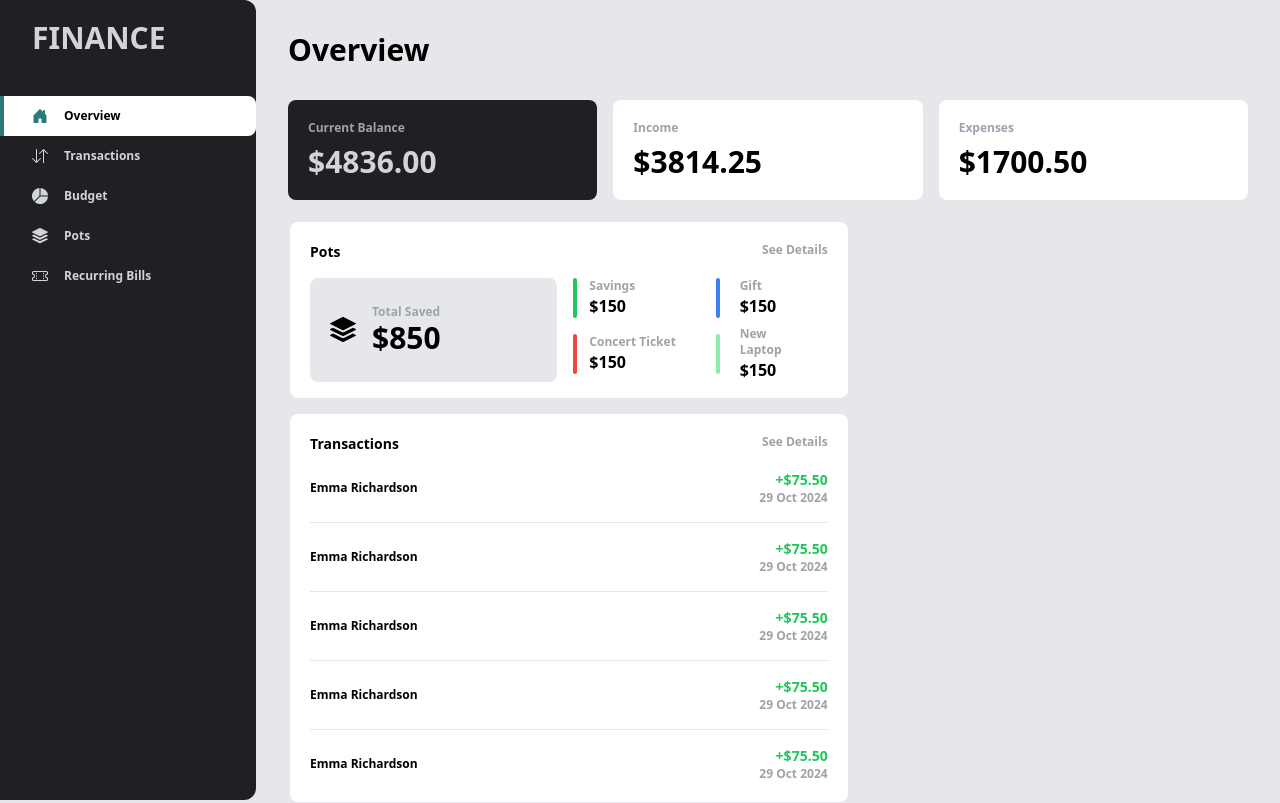
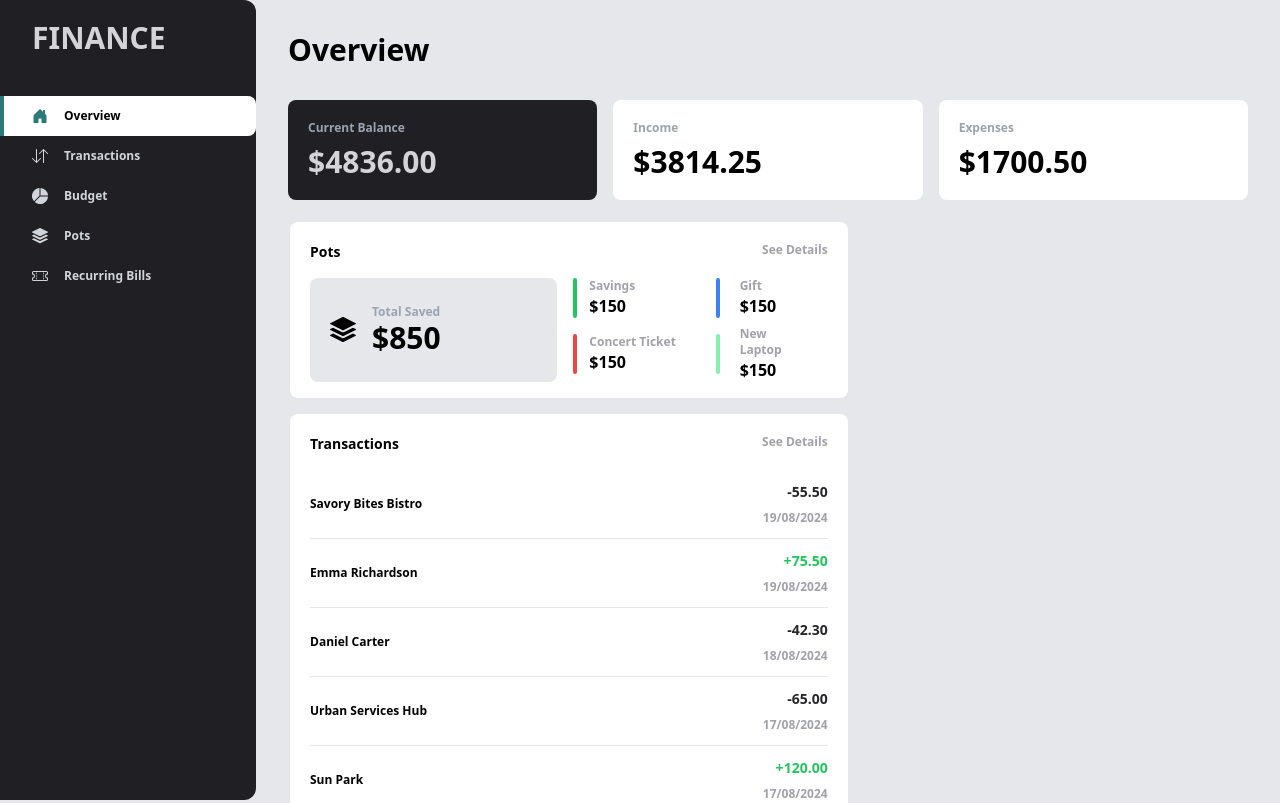
Before and after one commit to Samn1ce/Dashboard-react, a React (Vite) app in the folder finance/: page / in a window 1280 px wide. Shown: the top 803 px of the page. Built offline with nearby package versions, Linux system fonts and the light colour scheme.

Commit message:
added transaction overview

```diff
--- a/finance/package.json
+++ b/finance/package.json
@@ -11,6 +11,7 @@
   },
   "dependencies": {
     "chart.js": "^4.4.6",
+    "date-fns": "^4.1.0",
     "react": "^18.3.1",
     "react-chartjs-2": "^5.2.0",
     "react-dom": "^18.3.1",
--- a/finance/src/views/Overview.jsx
+++ b/finance/src/views/Overview.jsx
@@ -1,3 +1,5 @@
+import { useMemo } from "react";
+import { format } from "date-fns";
 import { NavLink } from "react-router-dom";
 import { Pie } from "react-chartjs-2";
 import { Chart as ChartJS, ArcElement, Tooltip, Legend } from "chart.js";
@@ -31,6 +33,23 @@ function Overview() {
       },
     },
   };
+
+  const sorted = "latest";
+  const show = 5;
+
+  const sortedTransactions = useMemo(() => {
+    const done = [...Data.transactions];
+
+    if (sorted === "latest") {
+      return done.sort((a, b) => new Date(b.date) - new Date(a.date));
+    } else {
+      return;
+    }
+  }, [sorted]);
+
+  const startIndex = 0 * show;
+  const endIndex = startIndex + show;
+  const currentTransactions = sortedTransactions.slice(startIndex, endIndex);
 
   return (
     <div className="w-full">
@@ -125,74 +144,31 @@ function Overview() {
               </div>
             </div>
             {/* TRANSACTION LIST */}
-            <div className="flex justify-between items-center">
-              <h6 className="text-xs font-bold">Emma Richardson</h6>
-              <div className="text-right">
-                <div className="text-sm font-bold text-green-500">+$75.50</div>
+            <div className="">
+              {currentTransactions.map((c) => {
+                const formattedDate = format(new Date(c.date), "dd/MM/yyyy");
+                return (
+                  <>
+                    <div className="flex justify-between items-center py-3">
+                      <h6 className="text-xs font-bold">{c.name}</h6>
+                      <div className="text-right flex flex-col gap-2">
+                        <div
+                          className={`text-sm font-bold ${
+                            c.amount >= 0 ? "text-green-500" : "text-zinc-800"
+                          }`}
+                        >
+                          {c.amount >= 0 ? "+" : ""}
+                          {c.amount.toFixed(2)}
+                        </div>
                         <p className="text-xs font-semibold text-zinc-400">
-                  {new Date().toLocaleDateString("en-GB", {
-                    day: "numeric",
-                    month: "short",
-                    year: "numeric",
-                  })}
+                          {formattedDate}
                         </p>
                       </div>
                     </div>
                     <hr />
-            <div className="flex justify-between items-center">
-              <h6 className="text-xs font-bold">Emma Richardson</h6>
-              <div className="text-right">
-                <div className="text-sm font-bold text-green-500">+$75.50</div>
-                <p className="text-xs font-semibold text-zinc-400">
-                  {new Date().toLocaleDateString("en-GB", {
-                    day: "numeric",
-                    month: "short",
-                    year: "numeric",
+                  </>
+                );
               })}
-                </p>
-              </div>
-            </div>
-            <hr />
-            <div className="flex justify-between items-center">
-              <h6 className="text-xs font-bold">Emma Richardson</h6>
-              <div className="text-right">
-                <div className="text-sm font-bold text-green-500">+$75.50</div>
-                <p className="text-xs font-semibold text-zinc-400">
-                  {new Date().toLocaleDateString("en-GB", {
-                    day: "numeric",
-                    month: "short",
-                    year: "numeric",
-                  })}
-                </p>
-              </div>
-            </div>
-            <hr />
-            <div className="flex justify-between items-center">
-              <h6 className="text-xs font-bold">Emma Richardson</h6>
-              <div className="text-right">
-                <div className="text-sm font-bold text-green-500">+$75.50</div>
-                <p className="text-xs font-semibold text-zinc-400">
-                  {new Date().toLocaleDateString("en-GB", {
-                    day: "numeric",
-                    month: "short",
-                    year: "numeric",
-                  })}
-                </p>
-              </div>
-            </div>
-            <hr />
-            <div className="flex justify-between items-center">
-              <h6 className="text-xs font-bold">Emma Richardson</h6>
-              <div className="text-right">
-                <div className="text-sm font-bold text-green-500">+$75.50</div>
-                <p className="text-xs font-semibold text-zinc-400">
-                  {new Date().toLocaleDateString("en-GB", {
-                    day: "numeric",
-                    month: "short",
-                    year: "numeric",
-                  })}
-                </p>
-              </div>
             </div>
           </div>
         </div>
```
Also changed, not shown: 1 other file (tests, documents, lock files or other folders). Lines whose indentation alone changed are shown as unchanged.
